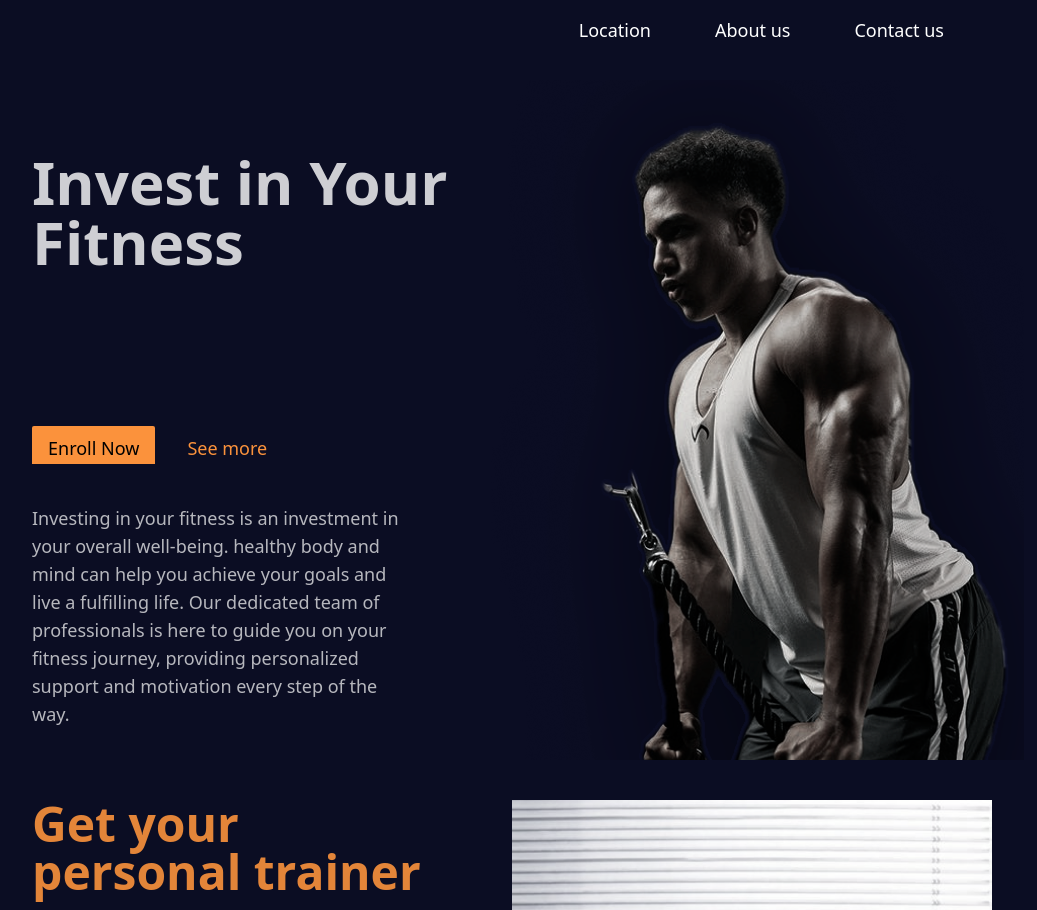
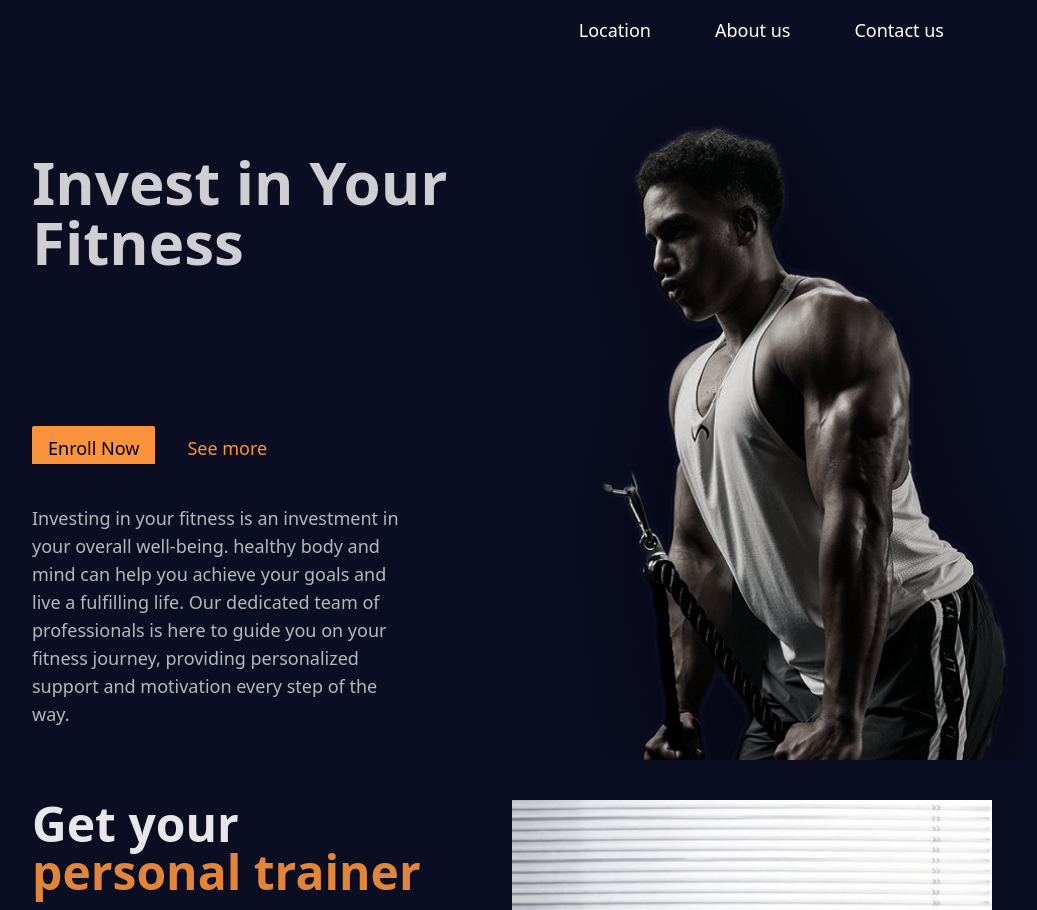
Before and after one commit to bipu01/gymTs, a React (Vite) app: page / in a window 1280 px wide. Shown: the top 910 px of the page, without its empty margins (128-1165 px from the left). Built offline with nearby package versions, Linux system fonts and the light colour scheme.

Commit message:
Update Body.tsx

```diff
--- a/src/Body/Body.tsx
+++ b/src/Body/Body.tsx
@@ -39,7 +39,7 @@ const Body = () => {
         <section className="relative  w-100vw px-2 sm:px-8 mt-10 ">
             <div className=" grid grid-rows-4 sm:grid-cols-4 lg:mx-10vw h-80vh ">
                 <div className=" sm:col-span-2 sm:row-span-1">
-                    <h1 className="text-4xl sm:text-5xl w-80% h-10 font-bold whitespace-nowrap opacity-90 text-orange-400" >Get your
+                    <h1 className="text-4xl sm:text-5xl w-80% h-10 font-bold whitespace-nowrap opacity-90" >Get your
                         <div className="text-orange-400 ">
                             personal trainer
                         </div>
```
